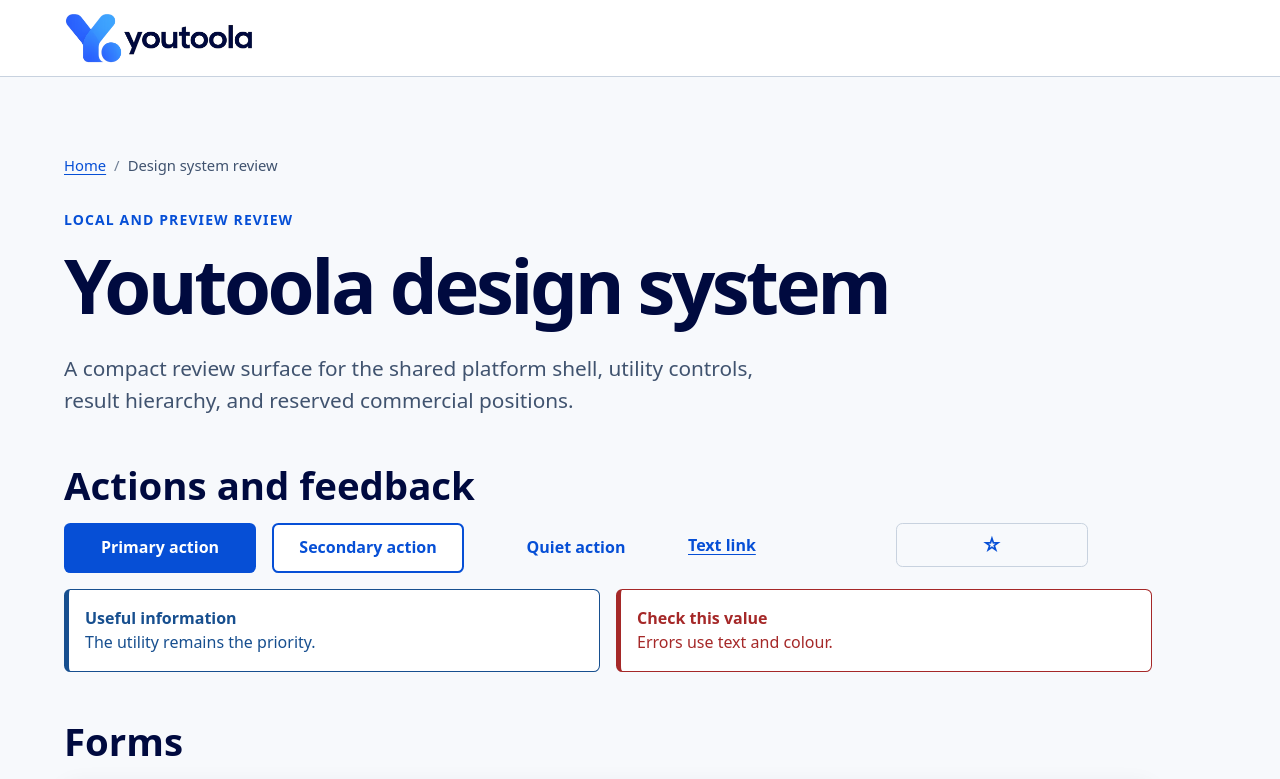
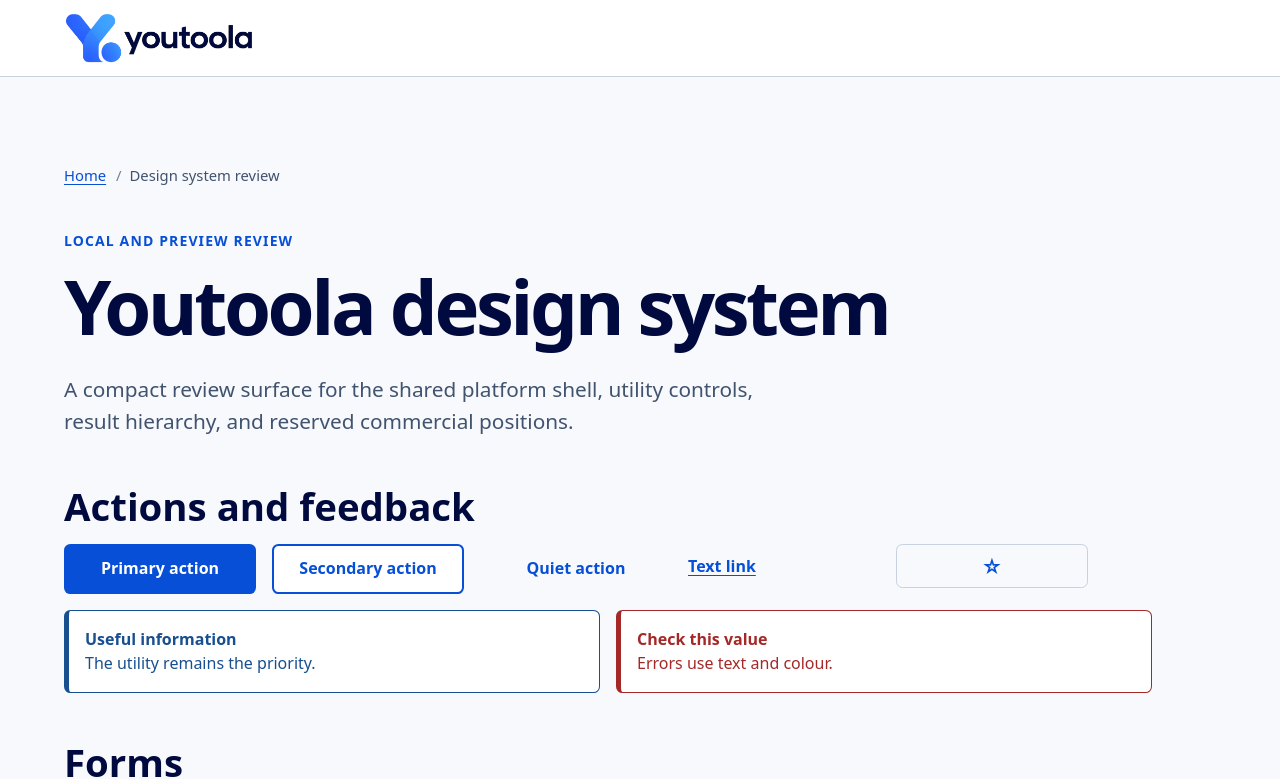
Before and after one commit to DaveHemmingway01/youtoola, a Next.js app: page /design-system-review in a window 1280 px wide. Shown: the top 779 px of the page. Built offline with nearby package versions, Linux system fonts and the light colour scheme.

Commit message:
Ensure minimum interactive target sizes

```diff
--- a/app/globals.css
+++ b/app/globals.css
@@ -240,6 +240,14 @@ h3 {
   content: "/";
   margin-left: var(--space-2);
   color: #718096;
+}
+
+.breadcrumbs a,
+.breadcrumbs span {
+  min-width: 44px;
+  min-height: 44px;
+  display: inline-flex;
+  align-items: center;
 }
 
 .eyebrow {
--- a/app/not-found.tsx
+++ b/app/not-found.tsx
@@ -6,7 +6,7 @@ export default function NotFound() {
       <p className="eyebrow">404</p>
       <h1>That page does not exist.</h1>
       <p className="lede">Return to Youtoola to continue.</p>
-      <Link href="/">Go to the homepage</Link>
+      <Link className="text-link" href="/">Go to the homepage</Link>
     </section>
   );
 }
```
Also changed, not shown: 2 other files (tests, documents, lock files or other folders).
